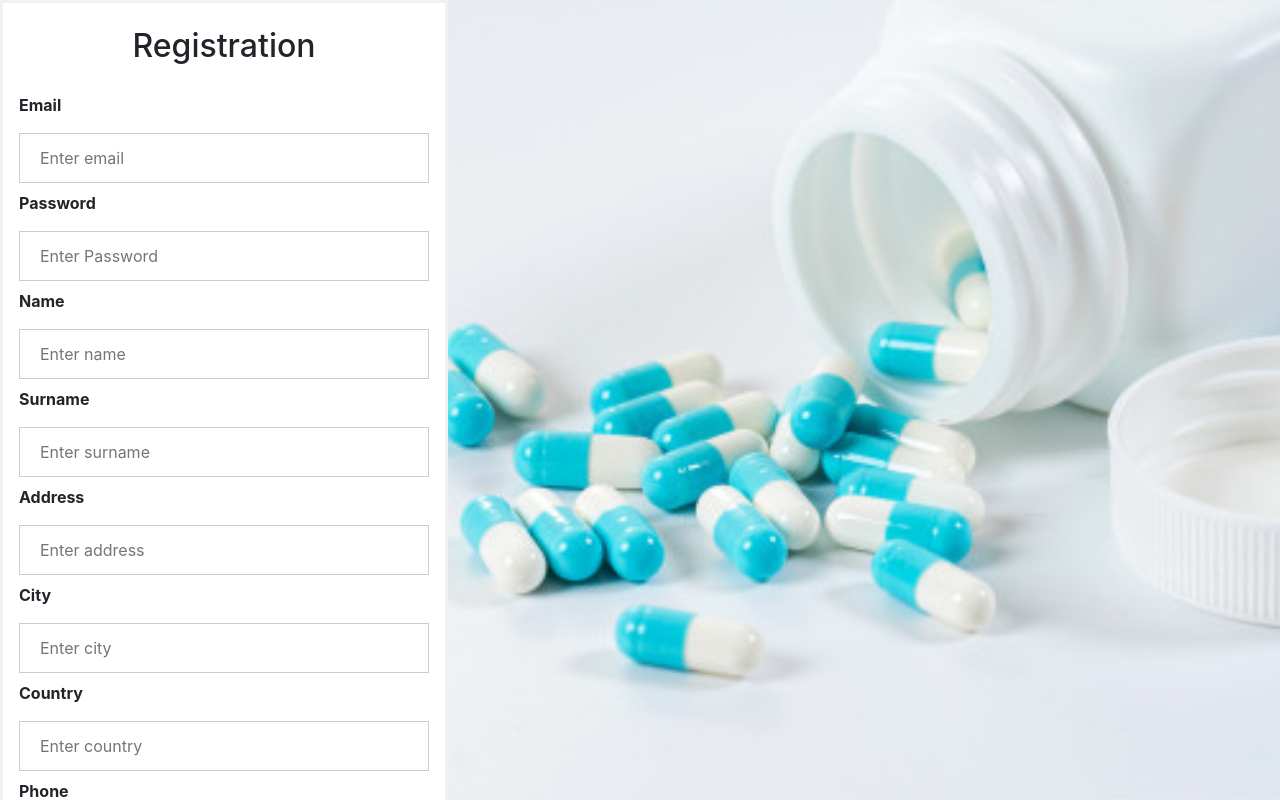
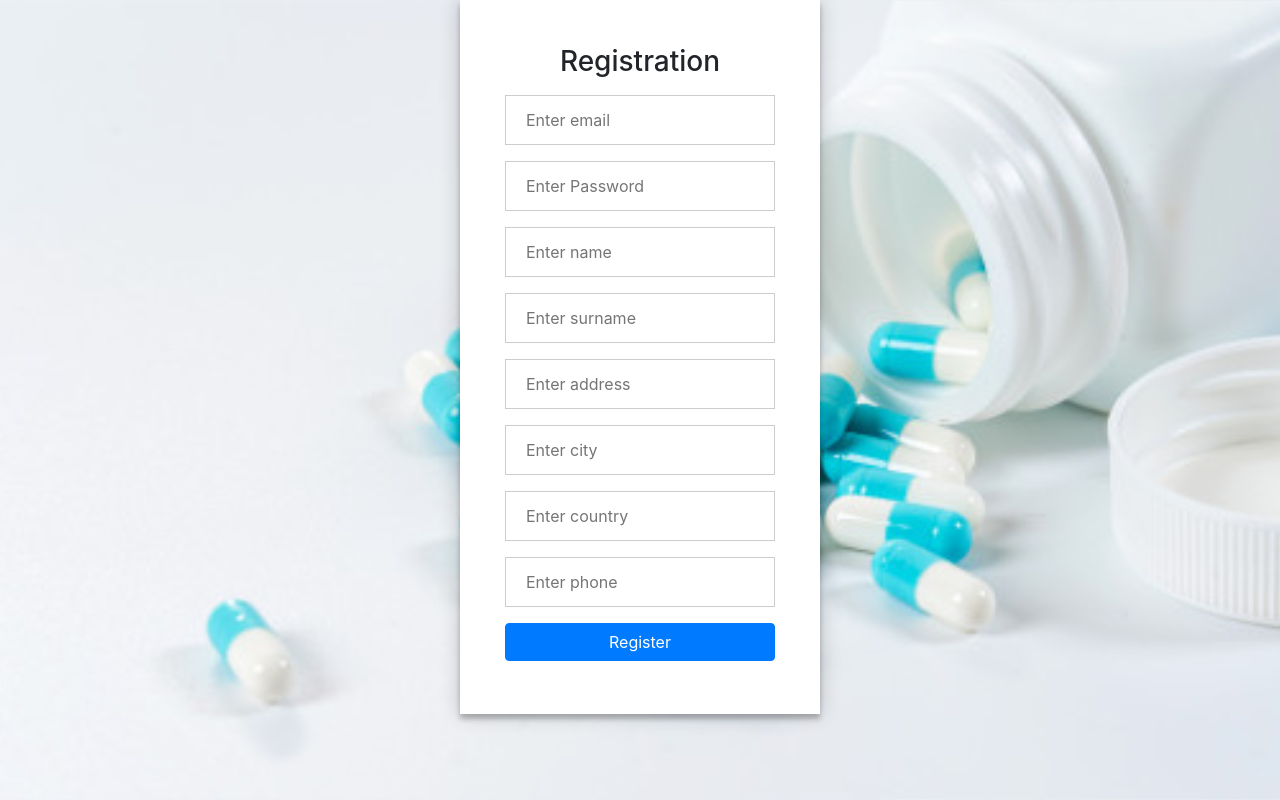
Before and after one commit to majastamenic/ISA, an Angular app in the folder pharmacy-frontend/: page /user in a window 1280 px wide. Shown: the top 800 px of the page. Built offline with nearby package versions, Linux system fonts and the light colour scheme.

Commit message:
#Generated css file for actions and benefits.

```diff
--- a/pharmacy-frontend/src/app/component/actions-benefits/actions-benefits.component.css
+++ b/pharmacy-frontend/src/app/component/actions-benefits/actions-benefits.component.css
@@ -0,0 +1,24 @@
+.action-page {
+    width: 360px;
+    padding: 4% 0 0;
+    margin: auto;
+  }
+  .form {
+    position: relative;
+    z-index: 1;
+    background: #FFFFFF;
+    max-width: 360px;
+    margin: 0 auto 100px;
+    padding: 45px;
+    text-align: center;
+    box-shadow: 0 0 20px 0 rgba(0, 0, 0, 0.2), 0 5px 5px 0 rgba(0, 0, 0, 0.24);
+  }
+
+  input[type=date]{
+    width: 100%;
+    padding: 12px 20px;
+    margin: 8px 0;
+    display: inline-block;
+    border: 1px solid #ccc;
+    box-sizing: border-box;
+  }
--- a/pharmacy-frontend/src/app/component/home/home.component.html
+++ b/pharmacy-frontend/src/app/component/home/home.component.html
@@ -1,12 +1,11 @@
-<nav class="navbar navbar-expand-lg navbar-light bg-light">
-    <a class="navbar-brand" href="#"><i class="fa-user-clock"></i></a>
-    <div class="collapse navbar-collapse" id="navbarNav"></div>
-    <ul class="navbar navbar-dark bg-primary">
-        <li class="nav-item">
-            <a class="nav-link" [routerLink]="'/login'" routerLinkActive="active">Login</a>
-        </li>
-        <li>
-            <a class="nav-link" [routerLink]="'/user'" routerLinkActive="active">Registration</a>
-        </li>
-    </ul>
-</nav>
+<ul >
+    <li>
+        <a [routerLink]="'/actions'" routerLinkActive="active">Actions and benefits</a>
+    </li>
+    <li style="float:right">
+        <a [routerLink]="'/login'" routerLinkActive="active">Login</a>
+    </li>
+    <li style="float:right">
+        <a [routerLink]="'/user'" routerLinkActive="active">Registration</a>
+    </li>
+</ul>
--- a/pharmacy-frontend/src/app/component/hospital/hospital.component.css
+++ b/pharmacy-frontend/src/app/component/hospital/hospital.component.css
@@ -1,73 +1,15 @@
-/* body {
-  text-align: left;
-  background-image: url(/images/pharmacy.jpg);
+.hospital-page {
+  width: 360px;
+  padding: 4% 0 0;
+  margin: auto;
 }
-*/
-form {
-    display: inline-block;
-    border: 3px solid #f1f1f1;
-    text-align: left;
-    width: 35%;
-    background-color: white;
-  }
-  /*
-  input[type=text], input[type=email] {
-    width: 100%;
-    padding: 12px 20px;
-    margin: 8px 0;
-    display: inline-block;
-    border: 1px solid #ccc;
-    box-sizing: border-box;
-  }
-
-
-  button {
-    background-color: rgb(27, 186, 214);
-    color: white;
-    padding: 14px 20px;
-    margin: 8px 0;
-    border: none;
-    cursor: pointer;
-    width: 100%;
-  }
-
-
-  button:hover {
-    opacity: 0.8;
-  }
-
-  .cancelbtn {
-    width: auto;
-    padding: 10px 18px;
-    background-color: #f44336;
-  }
-
-
-  .imgcontainer {
-    text-align: center;
-    margin: 24px 0 12px 0;
-  }
-
-  img.avatar {
-    width: 40%;
-    border-radius: 50%;
-  }
-
-  .container {
-    padding: 16px;
-  }
-
-  span.psw {
-    float: right;
-    padding-top: 16px;
-  }
-
-  @media screen and (max-width: 300px) {
-    span.psw {
-      display: block;
-      float: none;
-    }
-    .cancelbtn {
-      width: 100%;
-    }
-  } */
+.form {
+  position: relative;
+  z-index: 1;
+  background: #FFFFFF;
+  max-width: 360px;
+  margin: 0 auto 100px;
+  padding: 45px;
+  text-align: center;
+  box-shadow: 0 0 20px 0 rgba(0, 0, 0, 0.2), 0 5px 5px 0 rgba(0, 0, 0, 0.24);
+}
--- a/pharmacy-frontend/src/app/component/hospital/hospital.component.html
+++ b/pharmacy-frontend/src/app/component/hospital/hospital.component.html
@@ -1,17 +1,12 @@
-
-  <form>
-      <div class="imgcontainer">
-          <h2>Hospital registration</h2>
-      </div>
-
-      <div class="container">
+<div class="hospital-page">
+  <div class="form">
+    <h3>Hospital registration</h3>
+    <form class = "hospital-form">
       <div class="form-group">
-          <label for="email"><b>Email</b></label>
         <input type="email" [(ngModel)]="hospital.email" placeholder="Enter hospital email" name="email" required>
       </div>
       <div class="form-group">
-          <label for="name"><b>Name</b></label>
-          <input type="name" [(ngModel)]="hospital.name" placeholder="Enter hospital name" name="name" required>
+        <input type="text" [(ngModel)]="hospital.name" placeholder="Enter hospital name" name="name" required>
       </div>
       <div class="form-group">
         <label><b>Select pharmacy</b></label>
@@ -20,5 +15,6 @@
         </select>
       </div>
       <button (click)="registration()" class="btn btn-primary">Registration</button>
+    </form>
   </div>
-  </form>
+</div>
--- a/pharmacy-frontend/src/app/component/user/login/login.component.css
+++ b/pharmacy-frontend/src/app/component/user/login/login.component.css
@@ -1,78 +1,19 @@
 body {
   text-align: left;
 }
-form {
-    display: inline-block;
-    border: 3px solid #f1f1f1;
-    text-align: left;
-    width: 35%;
-    top: 30%;
-    background-color: white;
+
+  .login-page {
+    width: 360px;
+    padding: 4% 0 0;
+    margin: auto;
   }
-
-  /* Full-width inputs */
-  input[type=email], input[type=password] {
-    width: 100%;
-    padding: 12px 20px;
-    margin: 8px 0;
-    display: inline-block;
-    border: 1px solid #ccc;
-    box-sizing: border-box;
+  .form {
+    position: relative;
+    z-index: 1;
+    background: #FFFFFF;
+    max-width: 360px;
+    margin: 0 auto 100px;
+    padding: 45px;
+    text-align: center;
+    box-shadow: 0 0 20px 0 rgba(0, 0, 0, 0.2), 0 5px 5px 0 rgba(0, 0, 0, 0.24);
   }
-
-  /* Set a style for all buttons */
-  button {
-    background-color: rgb(27, 186, 214);
-    color: white;
-    padding: 14px 20px;
-    margin: 8px 0;
-    border: none;
-    cursor: pointer;
-    width: 100%;
-  }
-
-  /* Add a hover effect for buttons */
-  button:hover {
-    opacity: 0.8;
-  }
-
-  /* Extra style for the cancel button (red) */
-  .cancelbtn {
-    width: auto;
-    padding: 10px 18px;
-    background-color: #f44336;
-  }
-
-  /* Center the avatar image inside this container */
-  .imgcontainer {
-    text-align: center;
-    margin: 24px 0 12px 0;
-  }
-
-  /* Avatar image */
-  img.avatar {
-    width: 40%;
-    border-radius: 50%;
-  }
-
-  /* Add padding to containers */
-  .container {
-    padding: 16px;
-  }
-
-  /* The "Forgot password" text */
-  span.psw {
-    float: right;
-    padding-top: 16px;
-  }
-
-  /* Change styles for span and cancel button on extra small screens */
-  @media screen and (max-width: 300px) {
-    span.psw {
-      display: block;
-      float: none;
-    }
-    .cancelbtn {
-      width: 100%;
-    }
-  }
--- a/pharmacy-frontend/src/app/component/user/login/login.component.html
+++ b/pharmacy-frontend/src/app/component/user/login/login.component.html
@@ -1,17 +1,12 @@
-<body>
-  <form action="action_page.php">
-      <div class="imgcontainer">
-          <h2>Login</h2>
-      </div>
+<div class="login-page">
+  <div class="form">
+    <form class="login-form">
+      <h3>Login</h3>
+      <input type="email" [(ngModel)]="user.email" placeholder="Enter email" name="email" required>
 
-      <div class="container">
-        <label for="email"><b>Email</b></label>
-        <input type="email" [(ngModel)]="user.email" placeholder="Enter email" name="email" required>
+      <input type="password" [(ngModel)]="user.password" placeholder="Enter Password" name="name" required>
 
-        <label for="password"><b>Password</b></label>
-        <input type="password" [(ngModel)]="user.password" placeholder="Enter Password" name="name" required>
-
-        <button (click)="login()" class="btn btn-primary">Login</button>
-      </div>
-  </form>
-</body>
+      <button (click)="login()" class="btn btn-primary">Login</button>
+      </form>
+  </div>
+</div>
--- a/pharmacy-frontend/src/app/component/user/registration/registration.component.css
+++ b/pharmacy-frontend/src/app/component/user/registration/registration.component.css
@@ -1,80 +1,15 @@
-body {
-  text-align: left;
+.registration-page{
+  width: 360px;
+    padding: 0% 0 0;
+    margin: auto;
 }
-form {
-    display: inline-block;
-    position: relative;
-    border: 3px solid #f1f1f1;
-    text-align: left;
-    width: 35%;
-    top: 30%;
-    bottom: 20%;
-    background-color: white;
-  }
-
-  /* Full-width inputs */
-  input[type=text], input[type=email], input[type=password], input[type=tel] {
-    width: 100%;
-    padding: 12px 20px;
-    margin: 8px 0;
-    display: inline-block;
-    border: 1px solid #ccc;
-    box-sizing: border-box;
-  }
-
-  /* Set a style for all buttons */
-  button {
-    background-color:  rgb(27, 186, 214);
-    color: white;
-    padding: 14px 20px;
-    margin: 8px 0;
-    border: none;
-    cursor: pointer;
-    width: 100%;
-  }
-
-  /* Add a hover effect for buttons */
-  button:hover {
-    opacity: 0.8;
-  }
-
-  /* Extra style for the cancel button (red) */
-  .cancelbtn {
-    width: auto;
-    padding: 10px 18px;
-    background-color: #f44336;
-  }
-
-  /* Center the avatar image inside this container */
-  .imgcontainer {
-    text-align: center;
-    margin: 24px 0 12px 0;
-  }
-
-  /* Avatar image */
-  img.avatar {
-    width: 40%;
-    border-radius: 50%;
-  }
-
-  /* Add padding to containers */
-  .container {
-    padding: 16px;
-  }
-
-  /* The "Forgot password" text */
-  span.psw {
-    float: right;
-    padding-top: 16px;
-  }
-
-  /* Change styles for span and cancel button on extra small screens */
-  @media screen and (max-width: 300px) {
-    span.psw {
-      display: block;
-      float: none;
-    }
-    .cancelbtn {
-      width: 100%;
-    }
-  }
+.form {
+  position: relative;
+  z-index: 1;
+  background: #FFFFFF;
+  max-width: 360px;
+  margin: 0 auto 100px;
+  padding: 45px;
+  text-align: center;
+  box-shadow: 0 0 20px 0 rgba(0, 0, 0, 0.2), 0 5px 5px 0 rgba(0, 0, 0, 0.24);
+}
--- a/pharmacy-frontend/src/app/component/user/registration/registration.component.html
+++ b/pharmacy-frontend/src/app/component/user/registration/registration.component.html
@@ -1,36 +1,38 @@
-<body>
-    <form action="action_page.php">
-        <div class="imgcontainer">
-            <h2>Registration</h2>
-        </div>
 
-        <div class="container">
+<div class="registration-page">
+    <div class="form">
+        <form class="registration-form">
+            <h3>Registration</h3>
+            <div>
+                <input type="email" [(ngModel)]="user.email" placeholder="Enter email" name="email" required>
+            </div>
 
-        <label for="email"><b>Email</b></label>
-        <input type="email" [(ngModel)]="user.email" placeholder="Enter email" name="email" required>
+            <div>
+                <input type="password" [(ngModel)]="user.password" placeholder="Enter Password" name="name" required>
+            </div>
 
-        <label for="password"><b>Password</b></label>
-        <input type="password" [(ngModel)]="user.password" placeholder="Enter Password" name="name" required>
+            <div>
+                <input type="text" [(ngModel)]="user.name" placeholder="Enter name" name="name" required>
+            </div>
 
-        <label for="text"><b>Name</b></label>
-        <input type="text" [(ngModel)]="user.name" placeholder="Enter name" name="name" required>
+            <div>
+                <input type="text" [(ngModel)]="user.surname" placeholder="Enter surname" name="surname" required>
+            </div>
 
-        <label for="text"><b>Surname</b></label>
-        <input type="text" [(ngModel)]="user.surname" placeholder="Enter surname" name="surname" required>
+            <div>
+                <input type="text" [(ngModel)]="user.address" placeholder="Enter address" name="address" required>
+            </div>
 
-        <label for="text"><b>Address</b></label>
-        <input type="text" [(ngModel)]="user.address" placeholder="Enter address" name="address" required>
-
-        <label for="text"><b>City</b></label>
-        <input type="text" [(ngModel)]="user.city" placeholder="Enter city" name="city" required>
-
-        <label for="text"><b>Country</b></label>
-        <input type="text" [(ngModel)]="user.country" placeholder="Enter country" name="country" required>
-
-        <label for="tel"><b>Phone</b></label>
-        <input type="tel" [(ngModel)]="user.phone" placeholder="Enter phone" name="phone" required>
-
-        <button class="btn btn-primary" (click)="registration()">Register</button>
-        </div>
-    </form>
-    </body>
+            <div>
+                <input type="text" [(ngModel)]="user.city" placeholder="Enter city" name="city" required>
+            </div>
+            <div>
+                <input type="text" [(ngModel)]="user.country" placeholder="Enter country" name="country" required>
+            </div>
+            <div>
+                <input type="tel" [(ngModel)]="user.phone" placeholder="Enter phone" name="phone" required>
+            </div>
+            <button class="btn btn-primary" (click)="registration()">Register</button>
+        </form>
+    </div>
+</div>
--- a/pharmacy-frontend/src/app/util/paths.ts
+++ b/pharmacy-frontend/src/app/util/paths.ts
@@ -5,5 +5,5 @@ export const LOGIN_PATH = USER_PATH + '/login';
 
 export const PHARMACY_PATH = BACKEND_PATH + '/pharmacy';
 export const HOSPITAL_PATH = BACKEND_PATH + '/hospital';
-export const ACTION_PATH = BACKEND_PATH + '/rabbitmq';
+export const ACTION_PATH = BACKEND_PATH + '/rabbitmq/actions';
 export const REG_PATH = HOSPITAL_PATH + '//signup';
--- a/pharmacy-frontend/src/styles.css
+++ b/pharmacy-frontend/src/styles.css
@@ -6,3 +6,23 @@ body {
     -o-background-size: cover;
     background-size: cover;
 }
+
+input[type=email], input[type=password], input[type=text], input[type = tel]{
+    width: 100%;
+    padding: 12px 20px;
+    margin: 8px 0;
+    display: inline-block;
+    border: 1px solid #ccc;
+    box-sizing: border-box;
+  }
+
+
+  button {
+    background-color: rgb(27, 186, 214);
+    color: white;
+    padding: 14px 20px;
+    margin: 8px 0;
+    border: none;
+    cursor: pointer;
+    width: 100%;
+  }
```
Also changed, not shown: pharmacy-frontend/src/app/component/actions-benefits/actions-benefits.component.html (+6 -2 lines). Lines whose indentation alone changed are shown as unchanged.
